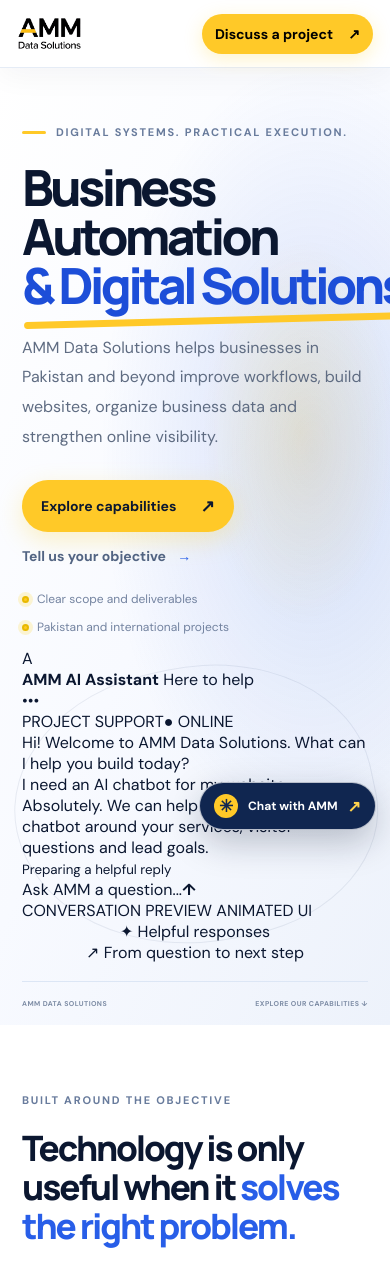
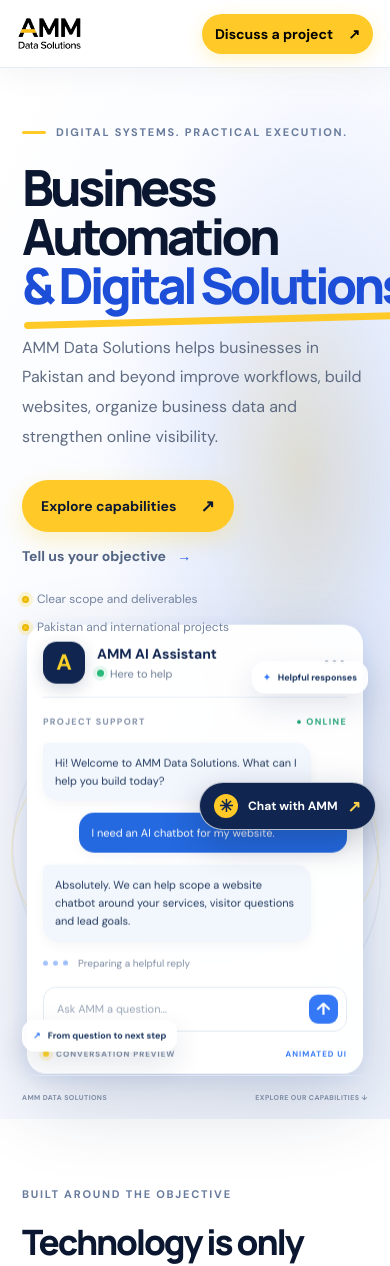
Before and after one commit to wwwab229-cpu/amm-data-solutions-website, a Next.js app: page / in a window 390 px wide. Shown: the top 1266 px of the page. Built offline with nearby package versions, Linux system fonts and the light colour scheme.

Commit message:
Style responsive animated chatbot hero preview

```diff
--- a/app/globals.css
+++ b/app/globals.css
@@ -319,3 +319,31 @@
     animation:none!important;transition:none!important
   }
 }
+
+/* Animated assistant preview in the homepage hero */
+.heroChatArt{display:flex;align-items:center;justify-content:center;isolation:isolate;min-height:520px}
+.heroChatGlow{position:absolute;width:78%;aspect-ratio:1;border-radius:50%;background:radial-gradient(circle,rgba(52,120,246,.18),rgba(130,180,255,.08) 42%,transparent 70%);filter:blur(10px);animation:heroGlow 5s ease-in-out infinite alternate;z-index:-2}
+.heroChatOrbit{position:absolute;border:1px solid rgba(52,120,246,.18);border-radius:50%;z-index:-1}
+.heroChatOrbitOne{width:94%;height:72%;transform:rotate(-20deg);animation:heroOrbit 24s linear infinite}
+.heroChatOrbitTwo{width:78%;height:92%;transform:rotate(25deg);border-color:rgba(255,211,41,.25);animation:heroOrbit 30s linear infinite reverse}
+.heroChatPreview{position:relative;width:min(100%,430px);padding:0 22px 18px;background:rgba(255,255,255,.94);border:1px solid rgba(255,255,255,.9);border-radius:24px;box-shadow:0 28px 80px rgba(16,38,80,.18),0 5px 20px rgba(52,120,246,.1);backdrop-filter:blur(18px);animation:heroChatFloat 6s ease-in-out infinite}
+.heroChatTop{display:flex;align-items:center;gap:12px;padding:21px 0 17px;border-bottom:1px solid #e8eef8}
+.heroChatAvatar{width:42px;height:42px;display:grid;place-items:center;border-radius:14px;background:#102650;color:#ffd329;font-size:22px;font-weight:800;box-shadow:0 5px 16px rgba(16,38,80,.18)}
+.heroChatIdentity{display:grid;gap:4px}.heroChatIdentity strong{font-size:14px;color:#102650}.heroChatIdentity span{font-size:11px;color:#6c7d96;display:flex;align-items:center;gap:6px}.heroChatIdentity i{width:7px;height:7px;background:#28b879;border-radius:50%;box-shadow:0 0 0 4px rgba(40,184,121,.12)}
+.heroChatMore{margin-left:auto;color:#8292aa;letter-spacing:2px}
+.heroChatContext{display:flex;justify-content:space-between;margin:18px 0 15px;font-size:9px;font-weight:800;letter-spacing:1.3px;color:#8190a8}.heroChatContext span+span{color:#28a879}
+.heroChatBubble{max-width:88%;padding:13px 15px;border-radius:15px;font-size:12px;line-height:1.65;margin:12px 0;box-shadow:0 4px 12px rgba(16,38,80,.04)}
+.assistantBubble{background:#f2f6fd;color:#233b60;border-top-left-radius:5px;animation:heroMessageIn .65s both}.userBubble{margin-left:auto;background:#2469df;color:white;border-top-right-radius:5px;animation:heroMessageIn .8s .4s both;opacity:0}
+.answerBubble{animation:heroMessageIn .8s 1s both;opacity:0}
+.heroChatTyping{display:flex;align-items:center;gap:5px;margin:15px 0 17px;color:#7d8ca3}.heroChatTyping span{width:5px;height:5px;border-radius:50%;background:#3478f6;animation:heroTyping 1s infinite}.heroChatTyping span:nth-child(2){animation-delay:.15s}.heroChatTyping span:nth-child(3){animation-delay:.3s}.heroChatTyping small{font-size:10px;margin-left:5px}
+.heroChatInput{height:45px;border:1px solid #e2eaf5;border-radius:13px;display:flex;align-items:center;justify-content:space-between;padding:0 8px 0 13px;color:#9aa7ba;font-size:11px;background:#fff}.heroChatInput b{display:grid;place-items:center;width:29px;height:29px;border-radius:9px;background:#3478f6;color:white;font-size:17px}
+.heroChatCaption{display:flex;align-items:center;gap:7px;margin-top:17px;color:#7d8ca3;font-size:8px;letter-spacing:1px;font-weight:800}.heroChatCaption span:last-child{margin-left:auto;color:#3478f6}.heroChatPulse{width:6px;height:6px;background:#ffd329;border-radius:50%;box-shadow:0 0 0 4px rgba(255,211,41,.18)}
+.heroChatFloat{position:absolute;padding:12px 15px;border:1px solid rgba(255,255,255,.85);border-radius:13px;background:rgba(255,255,255,.92);box-shadow:0 12px 30px rgba(16,38,80,.12);font-size:11px;font-weight:700;color:#18345f;animation:heroChatFloat 5s ease-in-out infinite}.heroChatFloat span{color:#3478f6;margin-right:5px}.floatTop{top:12%;right:-1%}.floatBottom{bottom:11%;left:-2%;animation-delay:-2.5s}
+@keyframes heroChatFloat{0%,100%{transform:translateY(0)}50%{transform:translateY(-9px)}}
+@keyframes heroGlow{from{opacity:.65;transform:scale(.92)}to{opacity:1;transform:scale(1.08)}}
+@keyframes heroOrbit{to{transform:rotate(340deg)}}
+@keyframes heroMessageIn{from{opacity:0;transform:translateY(9px)}to{opacity:1;transform:translateY(0)}}
+@keyframes heroTyping{0%,60%,100%{transform:translateY(0);opacity:.45}30%{transform:translateY(-4px);opacity:1}}
+@media(max-width:900px){.heroChatArt{min-height:440px;margin-top:12px}.heroChatPreview{width:min(100%,410px)}.floatTop{right:0}.floatBottom{left:0}}
+@media(max-width:560px){.heroChatArt{min-height:400px;padding:8px 5px 22px}.heroChatPreview{padding:0 15px 14px;border-radius:20px}.heroChatTop{padding:16px 0 13px}.heroChatBubble{font-size:11px;padding:11px 12px}.heroChatFloat{font-size:9px;padding:9px 10px}.floatTop{top:3%;right:0}.floatBottom{bottom:1%;left:0}.heroChatOrbitOne{width:100%;height:70%}}
+@media(prefers-reduced-motion:reduce){.heroChatGlow,.heroChatOrbit,.heroChatPreview,.heroChatFloat,.assistantBubble,.userBubble,.answerBubble,.heroChatTyping span{animation:none!important;opacity:1!important}}
```
